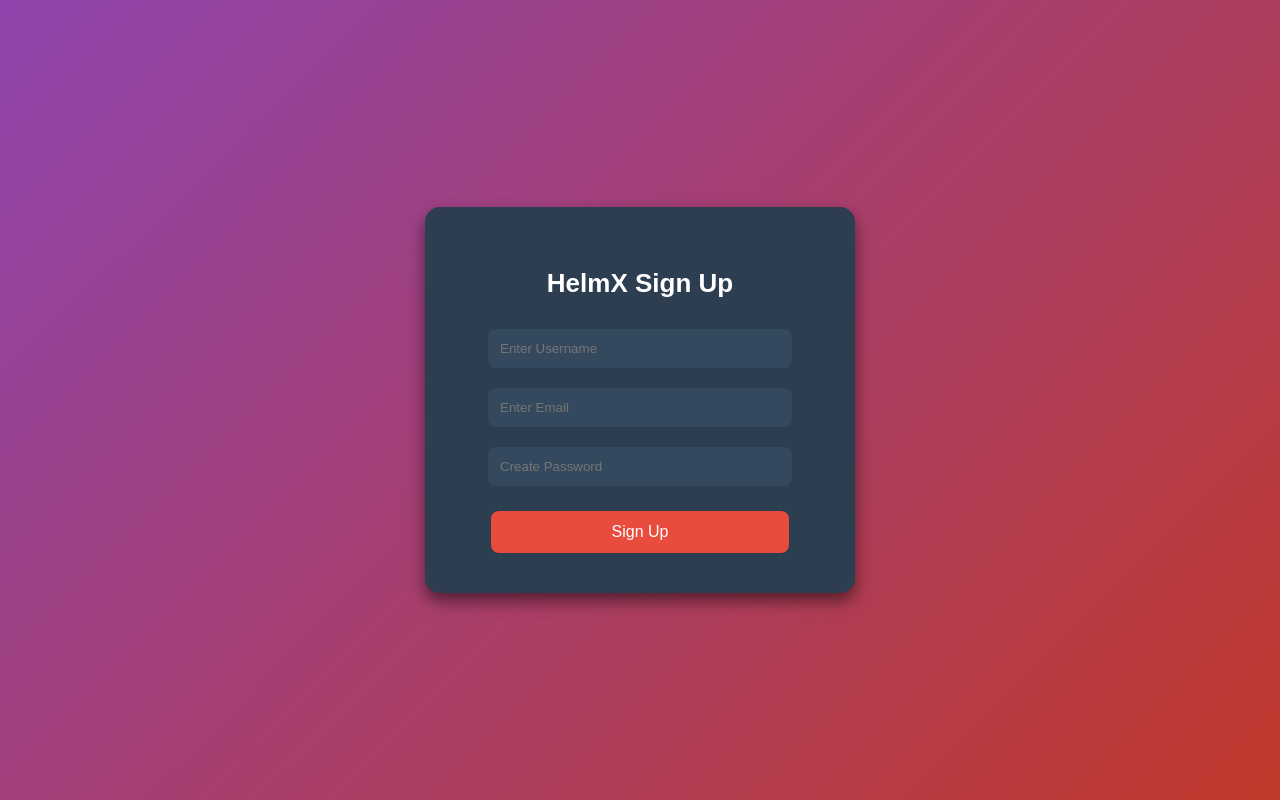
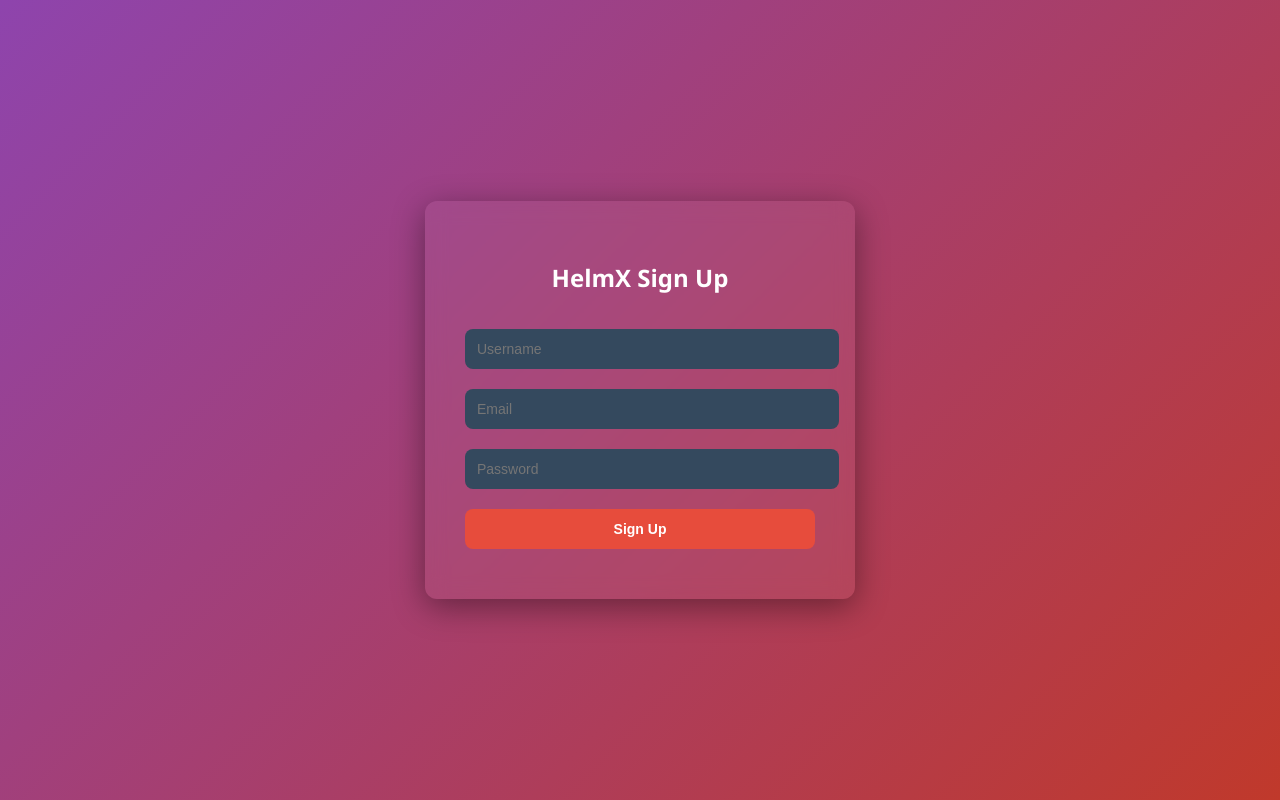
Before and after one commit to Darksnul/HelmX-website, a Flask app: page /signup in a window 1280 px wide. Run offline with Flask 3, Linux system fonts and the light colour scheme.

Commit message:
Added stylish login and signup forms with blur background

```diff
--- a/templates/signup.html
+++ b/templates/signup.html
@@ -5,59 +5,55 @@
     <title>HelmX - Sign Up</title>
     <style>
         body {
-            font-family: Arial, sans-serif;
+            margin: 0;
+            padding: 0;
+            font-family: 'Segoe UI', sans-serif;
             background: linear-gradient(135deg, #8e44ad, #c0392b);
+            height: 100vh;
             display: flex;
             justify-content: center;
             align-items: center;
-            height: 100vh;
-            margin: 0;
             color: #fff;
         }
-        .card {
-            background: #2c3e50;
+        .container {
+            background: rgba(255, 255, 255, 0.05);
             padding: 40px;
-            border-radius: 15px;
-            box-shadow: 0 8px 16px rgba(0,0,0,0.5);
+            border-radius: 12px;
+            box-shadow: 0 8px 32px rgba(0,0,0,0.4);
+            backdrop-filter: blur(10px);
             width: 350px;
+        }
+        .container h2 {
             text-align: center;
+            margin-bottom: 25px;
         }
-        input[type="text"], input[type="password"], input[type="email"] {
-            width: 80%;
+        .container input {
+            width: 100%;
             padding: 12px;
             margin: 10px 0;
             border-radius: 8px;
             border: none;
             background: #34495e;
             color: #fff;
+            font-size: 14px;
         }
-        input[type="submit"] {
-            width: 85%;
-            padding: 12px;
-            border-radius: 8px;
-            border: none;
+        .container input[type="submit"] {
             background: #e74c3c;
-            color: white;
-            font-size: 16px;
             cursor: pointer;
-            margin-top: 15px;
+            font-weight: bold;
         }
-        input[type="submit"]:hover {
+        .container input[type="submit"]:hover {
             background: #c0392b;
-        }
-        h2 {
-            margin-bottom: 20px;
-            font-size: 26px;
         }
     </style>
 </head>
 <body>
-    <div class="card">
+    <div class="container">
         <h2>HelmX Sign Up</h2>
         <form method="POST">
-            <input type="text" name="username" placeholder="Enter Username" required><br>
-            <input type="email" name="email" placeholder="Enter Email" required><br>
-            <input type="password" name="password" placeholder="Create Password" required><br>
+            <input type="text" name="username" placeholder="Username" required>
+            <input type="email" name="email" placeholder="Email" required>
+            <input type="password" name="password" placeholder="Password" required>
             <input type="submit" value="Sign Up">
         </form>
     </div>
```
Also changed, not shown: templates/login.html (+54 -9 lines).
